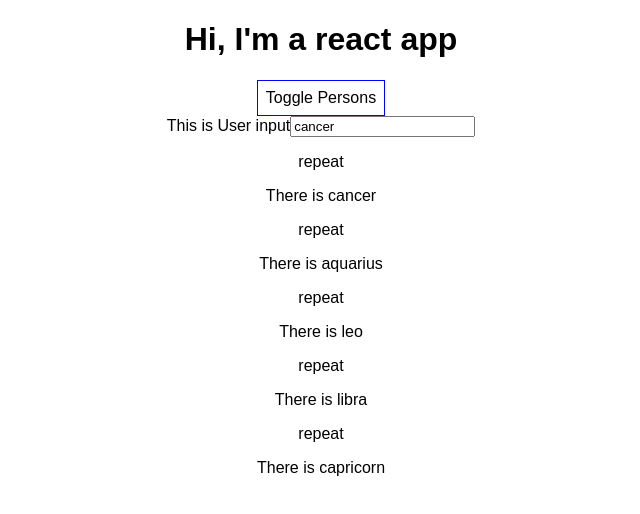
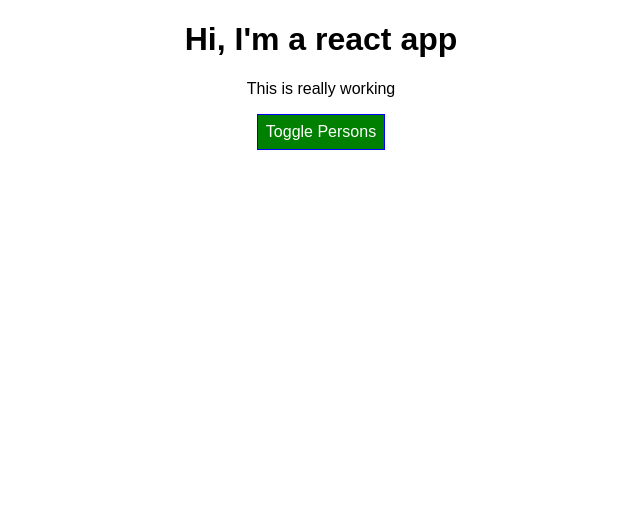
Before and after one commit to step818/React-State-and-Binding-Practice, a React (Create React App) app: page / in a window 1280 px wide. Shown: the top 514 px of the page, without its empty margins (319-959 px from the left). Built offline with nearby package versions, Linux system fonts and the light colour scheme.

Commit message:
conditional rendering, outputting a list and delete function

```diff
--- a/src/App.css
+++ b/src/App.css
@@ -1,3 +1,11 @@
 .App {
   text-align: center;
 }
+
+.red {
+  color: red;
+}
+
+.bold {
+  font-weight: bold;
+}
--- a/src/App.js
+++ b/src/App.js
@@ -1,71 +1,61 @@
 import React, { Component } from 'react';
 import './App.css';
 import Person from './Person/Person';
-import UserInput from './Person/UserInput';
-import UserOutput from './Person/UserOutput';
+
 
 class App extends Component {
   state = {
     persons: [
-      { name: 'Silas', age: 1 },
-      { name: 'Sophia', age: 28},
-      { name: 'Veronika', age: 30 },
-      { name: 'Stephen', age: 30}
-    ],
-    constellations: [
-      { name: 'cancer'},
-      { name: 'aquarius'},
-      { name: 'leo'},
-      { name: 'libra'},
-      { name: 'capricorn'},
+      { id: 'pqowo', name: 'Silas', age: 1 },
+      { id: 'tyruei', name: 'Sophia', age: 28},
+      { id: 'nbmfj', name: 'Veronika', age: 30 },
+      { id: 'altyqp', name: 'Stephen', age: 30}
     ],
     showPersons: false
   }
 
-  switchNameHandler = (newName) => {
-    // console.log('clicked');
-    this.setState({
-      persons: [
-        { name: newName, age: 1 },
-        { name: 'Sophia', age: 28},
-        { name: 'Veronika', age: 30 },
-        { name: 'Stephen', age: 30}
-      ]
-    })
+  nameChangedHandler = (event, id) => {
+    //Return a boolean for all the persons in the array
+    //and check if that id is the one being selected.
+    const personIndex = this.state.persons.findIndex(p => {
+      return p.id === id;
+    });
+
+    //get the person for that which the boolean returned true
+    const person = {
+      ...this.state.persons[personIndex]
+    };
+
+    //const person = Object.assign({}, this.state.persons[personIndex]);
+
+    //update the person's name
+    person.name = event.target.value;
+
+    //make an updated copy of the persons array
+    //and set the selected index to be the changed name
+    const persons = [...this.state.persons];
+    persons[personIndex] = person;
+
+    this.setState({persons: persons});
   }
 
-  nameChangeHandler = (event) => {
-    this.setState( {
-      persons: [
-        { name: 'What', age: 1 },
-        { name: 'Just', age: 28},
-        { name: 'Happened?', age: 30 },
-        { name: event.target.value, age: 30}
-      ]
-    })
+  deletePersonHandler = (personIndex) => {
+    // const persons = this.state.persons.slice();
+    const persons = [...this.state.persons];
+    persons.splice(personIndex, 1);
+    this.setState({persons: persons});
   }
 
   togglePersonsHandler = () => {
-    console.log('hey');
     const doesShow = this.state.showPersons;
     this.setState({showPersons: !doesShow});
   }
 
-  changeConstellationName = (event) => {
-    this.setState({
-      constellations: [
-        { name: event.target.value},
-        { name: 'aquarius'},
-        { name: 'leo'},
-        { name: 'libra'},
-        { name: 'capricorn'},
-      ]
-    })
-  }
 
   render() {
     const buttonStyle = {
-      backgroundColor: 'white',
+      backgroundColor: 'green',
+      color: 'white',
       font: 'inherit',
       border: '1px solid blue',
       padding: '8px',
@@ -77,41 +67,38 @@
     if (this.state.showPersons) {
       persons = (
         <div>
-            <Person
-              name={this.state.persons[0].name}
-              age={this.state.persons[0].age}
-              pClick={this.switchNameHandler.bind(this, 'Coookie!!')} />
-            <Person
-              name = {this.state.persons[1].name}
-              age={this.state.persons[1].age} />
-            <Person
-              name={this.state.persons[2].name}
-              age={this.state.persons[2].age} />
-            <Person
-              name={this.state.persons[3].name}
-              age={this.state.persons[3].age}
-              changed={this.nameChangeHandler}/>
-          </div>
+          {this.state.persons.map((person, index) => {
+            return <Person
+              dClick={() => this.deletePersonHandler(index)}
+              name={person.name}
+              age={person.age}
+              key={person.id}
+              changed={(event) => this.nameChangedHandler(event, person.id)} />
+          })}
+        </div>
       );
+
+      buttonStyle.backgroundColor = 'red'
+    }
+
+    let classes = [];
+    if (this.state.persons.length <= 2) {
+      classes.push('red'); //classes = ['red']
+    }
+    if (this.state.persons.length <= 1) {
+      classes.push('bold'); //classes = ['red', 'bold']
     }
 
     return (
       <div className="App">
         <h1>Hi, I'm a react app</h1>
+        <p className={classes.join(' ')}>This is really working</p>
         <button
           style={buttonStyle}
           onClick={this.togglePersonsHandler}>Toggle Persons</button>
 
           {persons}
 
-        <UserInput
-          constel={this.state.constellations[0].name}
-          somethingIsHappening={this.changeConstellationName}/>
-        <UserOutput constel={this.state.constellations[0].name}/>
-        <UserOutput constel={this.state.constellations[1].name}/>
-        <UserOutput constel={this.state.constellations[2].name}/>
-        <UserOutput constel={this.state.constellations[3].name}/>
-        <UserOutput constel={this.state.constellations[4].name}/>
       </div>
     );
   }
--- a/src/Person/Person.js
+++ b/src/Person/Person.js
@@ -4,7 +4,7 @@
 const person = (props) => {
     return(
         <div className="Person">
-            <p onClick={props.pClick}>This person's name is {props.name} and they are {props.age} years old.</p>
+            <p onClick={props.dClick}>This person's name is {props.name} and they are {props.age} years old.</p>
             <h3>{props.children}</h3>
             <input type="text" onChange={props.changed} value={props.name}/>
         </div>
```
Also changed, not shown: package.json (line endings or trailing spaces).
